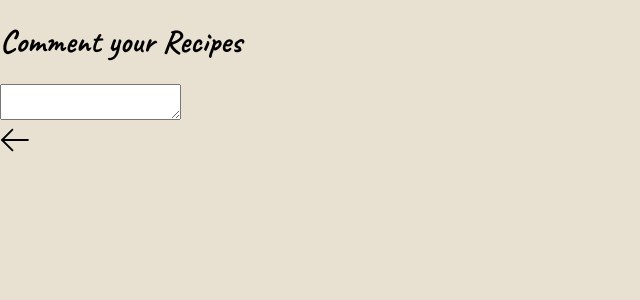
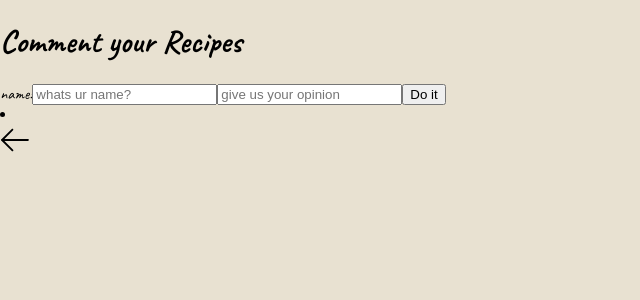
Before and after one commit to HendrikNeuschulz/Capstone-Projekt, a Next.js app: page /comments in a window 1280 px wide. Shown: the top 300 px of the page, without its empty margins (0-640 px from the left). Built offline with nearby package versions, Linux system fonts and the light colour scheme.

Commit message:
change style

```diff
--- a/components/Comment.js
+++ b/components/CommentForm.js
@@ -1,10 +1,28 @@
 import Link from "next/link";
 
-export default function CommentRecipe(recipe) {
+export default function CommentRecipe({ addComment }) {
+  function handleSubmit(event) {
+    event.preventDefault();
+    const formData = new FormData(event.target);
+    const { name, comment } = Object.fromEntries(formData);
+    addComment(comment, name);
+    event.target.reset();
+  }
+
   return (
     <>
-      <form>
-        <textarea></textarea>
+      <form onSubmit={handleSubmit}>
+        <label htmlFor="name">name:</label>
+        <input type="text" name="name" placeholder="whats ur name?"></input>
+        <input
+          type="text"
+          name="comment"
+          placeholder="give us your opinion"
+        ></input>
+        <button type="submit" variant="submit">
+          Do it
+        </button>
+        <li></li>
       </form>
 
       <Link href={"/mealcenter"}>
--- a/pages/_app.js
+++ b/pages/_app.js
@@ -6,6 +6,7 @@ import { useLocalStorage } from "../helpers/hooks";
 function MyApp({ Component, pageProps }) {
   const [nextRecipe, setNextRecipe] = useState(null);
   const [favourites, setFavourites] = useLocalStorage("favouriteRecipes", []);
+  const [comment, setComment] = useLocalStorage("comment", []);
 
   useEffect(() => {
     findRandomRecipe();
@@ -17,13 +18,19 @@ function MyApp({ Component, pageProps }) {
   }
 
   function findRandomRecipe() {
-    const filteredRecipes = recipes.filter((recipe) => !favourites.includes(recipe.id));
+    const filteredRecipes = recipes.filter(
+      (recipe) => !favourites.includes(recipe.id)
+    );
 
-    return setNextRecipe(filteredRecipes[Math.floor(Math.random() * filteredRecipes.length)]);
+    return setNextRecipe(
+      filteredRecipes[Math.floor(Math.random() * filteredRecipes.length)]
+    );
   }
 
   function deleteRecipes(id) {
-    const afterDelete = favourites.filter((favouriteRecipe) => favouriteRecipe !== id);
+    const afterDelete = favourites.filter(
+      (favouriteRecipe) => favouriteRecipe !== id
+    );
 
     setFavourites(afterDelete);
   }
@@ -38,6 +45,8 @@ function MyApp({ Component, pageProps }) {
         onAddRecipesToFavourites={addRecipesToFavourites}
         onFindRandomRecipe={findRandomRecipe}
         onDeleteRecipes={deleteRecipes}
+        comment={comment}
+        onSetComment={setComment}
       />
     </>
   );
--- a/pages/comments.js
+++ b/pages/comments.js
@@ -1,11 +1,14 @@
-import Link from "next/link";
-import CommentRecipe from "../components/Comment";
+import CommentRecipe from "../components/CommentForm";
 
-export default function Comment() {
+export default function Comment({ onSetComment }) {
+  function addComment(name, comment) {
+    const newComment = { name, comment };
+    onSetComment((comment) => [newComment, ...comment]);
+  }
   return (
     <>
       <h1>Comment your Recipes</h1>
-      <CommentRecipe />
+      <CommentRecipe addComment={addComment} />
     </>
   );
 }
```
Also changed, not shown: components/ChooseFoodCard.js (+23 -22 lines).
